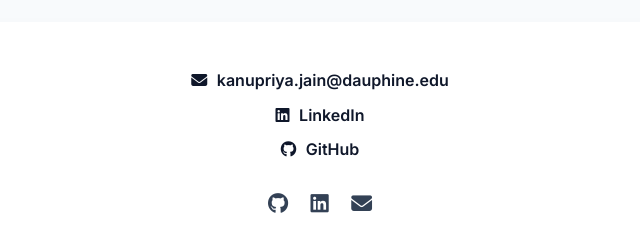
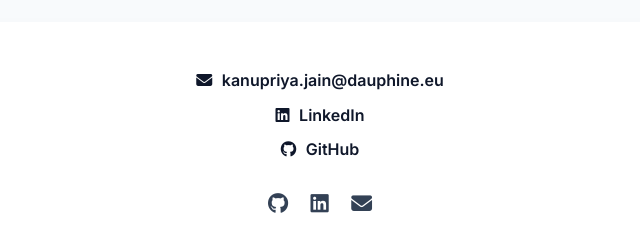
Before and after one commit to kanu2406/kanu2406.github.io, a plain HTML site: page contact.html in a window 1280 px wide. Shown: the part 195-435 px from the top of the page, 320-960 px from the left. Drawn offline with Linux system fonts and the light colour scheme.

Commit message:
Update email address in contact.html

```diff
--- a/contact.html
+++ b/contact.html
@@ -154,7 +154,7 @@
 
     <div class="contact-card">
       <div class="contact-links">
-        <a href="mailto:kanupriya.jain@dauphine.edu"><i class="fas fa-envelope"></i> kanupriya.jain@dauphine.edu</a>
+        <a href="mailto:kanupriya.jain@dauphine.eu"><i class="fas fa-envelope"></i> kanupriya.jain@dauphine.eu</a>
         <a href="https://www.linkedin.com/in/kanupriya-jain-719781200/" target="_blank" rel="noopener"><i class="fab fa-linkedin"></i> LinkedIn</a>
         <a href="https://github.com/kanu2406" target="_blank" rel="noopener"><i class="fab fa-github"></i> GitHub</a>
       </div>
@@ -162,7 +162,7 @@
       <div class="social-icons">
         <a href="https://github.com/kanu2406" target="_blank" aria-label="GitHub"><i class="fab fa-github"></i></a>
         <a href="https://www.linkedin.com/in/kanupriya-jain-719781200/" target="_blank" aria-label="LinkedIn"><i class="fab fa-linkedin"></i></a>
-        <a href="mailto:kanupriya.jain@dauphine.edu" aria-label="Email"><i class="fas fa-envelope"></i></a>
+        <a href="mailto:kanupriya.jain@dauphine.eu" aria-label="Email"><i class="fas fa-envelope"></i></a>
       </div>
 
       <p class="footer-note">📍 Based in Paris, France | Available worldwide</p>
```
